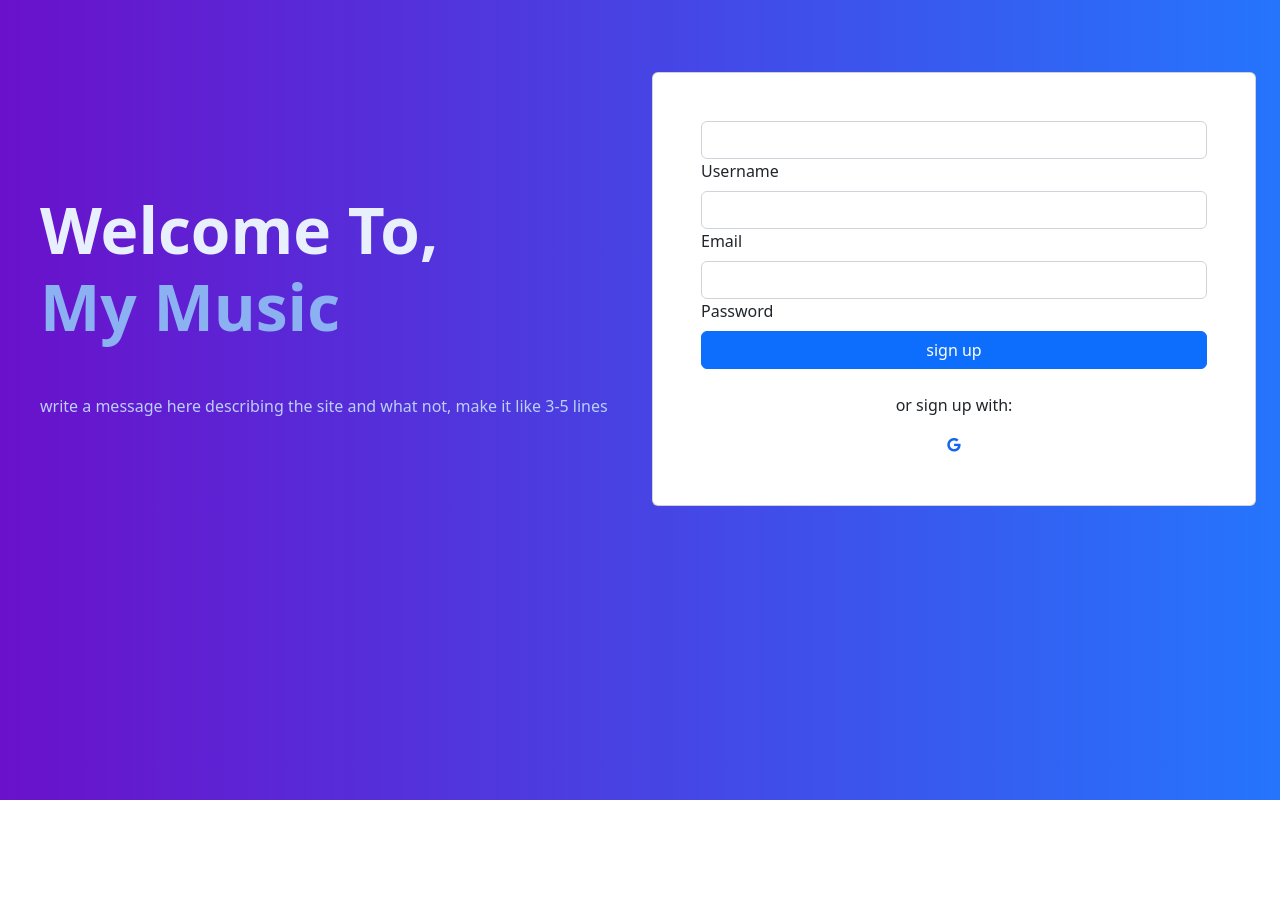
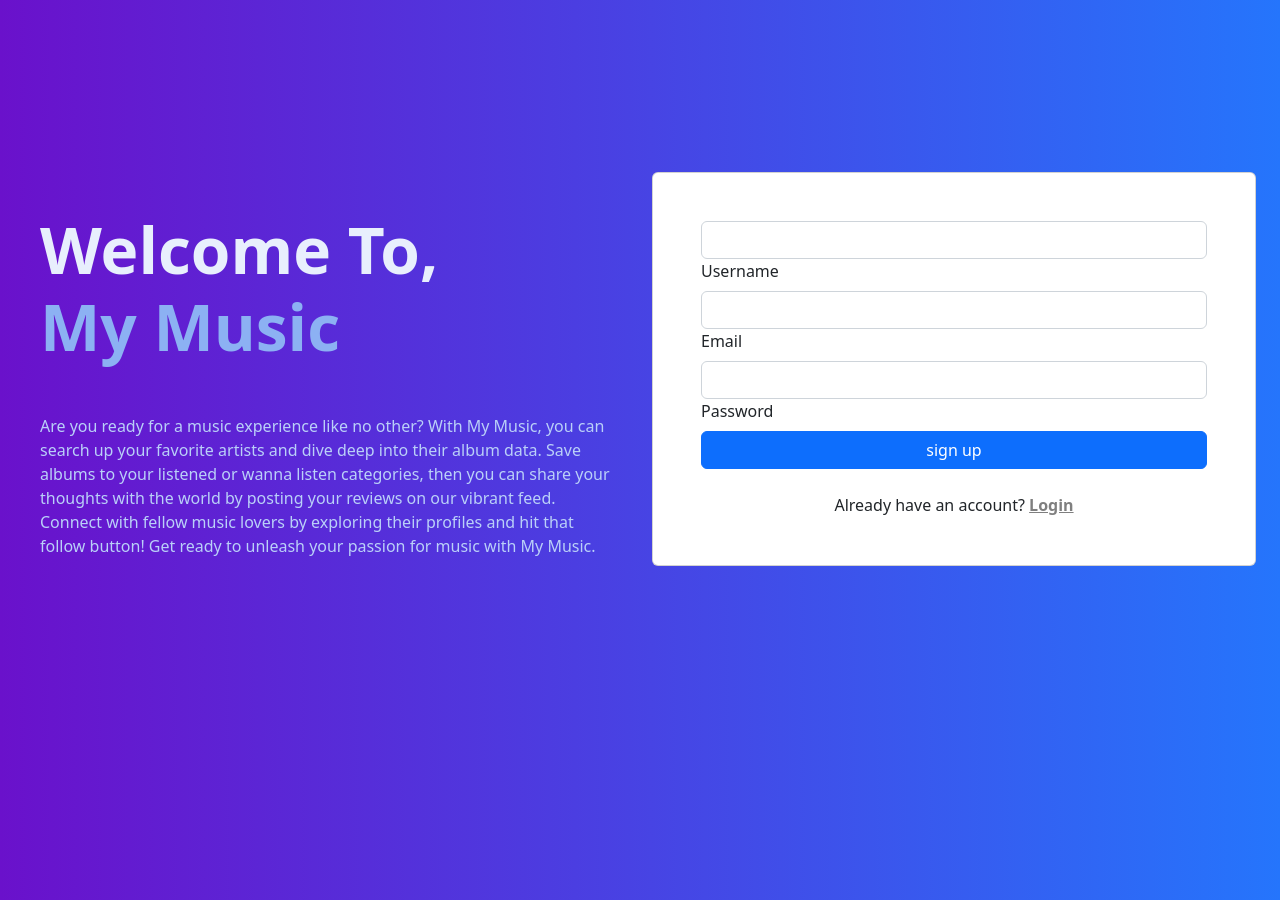
Before and after one commit to AveryNewhart/my-music, a React (Create React App) app in the folder client/: page /signup in a window 1280 px wide. Before the commit the page ends 800 px from the top, so only its background shows below. Built offline with nearby package versions, Linux system fonts and the light colour scheme; a web font is replaced by a local one.

Commit message:
wrote a statement on signup page, made it more centered, added button to go back to login, just need to fully decide on colors

```diff
--- a/client/src/pages/Signup.js
+++ b/client/src/pages/Signup.js
@@ -13,10 +13,11 @@ import {
   MDBCardBody,
   MDBInput,
 //   MDBCheckbox,
-  MDBIcon
+  // MDBIcon
 }
 from 'mdb-react-ui-kit';
 import "@fortawesome/fontawesome-free/css/all.min.css";
+import "../styles/Signup.css"
 
 const Signup = () => {
     const [userFormData, setUserFormData] = useState({
@@ -76,7 +77,7 @@ const Signup = () => {
       };
 
   return (
-    <MDBContainer fluid className='p-4 overflow-hidden'>
+    <MDBContainer fluid className='p-4 overflow-hidden margin-top'>
 
       <MDBRow>
       <Alert
@@ -96,7 +97,11 @@ const Signup = () => {
           </h1>
 
           <p className='px-3' style={{color: 'hsl(218, 81%, 85%)'}}>
-            write a message here describing the site and what not, make it like 3-5 lines
+          Are you ready for a music experience like no other?
+          With My Music, you can search up your favorite artists and dive deep into their album data.
+          Save albums to your listened or wanna listen categories, then you can share your thoughts with the world by posting your reviews on our vibrant feed.
+          Connect with fellow music lovers by exploring their profiles and hit that follow button!
+          Get ready to unleash your passion for music with My Music.
           </p>
 
         </MDBCol>
@@ -129,7 +134,7 @@ const Signup = () => {
 
               <MDBBtn className='w-100 mb-4' size='md' type='submit' >sign up</MDBBtn>
 
-              <div className="text-center">
+              {/* <div className="text-center">
 
                 <p>or sign up with:</p>
 
@@ -137,7 +142,10 @@ const Signup = () => {
                   <MDBIcon fab icon='google' size="sm"/>
                 </MDBBtn>
 
-              </div>
+              </div> */}
+                <div>
+                  <p className="mb-0 centerLogin">Already have an account? <a href="/login" className="text-black-50 fw-bold">Login</a></p>
+                </div>
               </form>
             </MDBCardBody>
             {/* </form> */}
--- /dev/null
+++ b/client/src/styles/Signup.css
@@ -0,0 +1,7 @@
+.margin-top {
+    margin-top: 100px;
+}
+
+.centerLogin {
+    text-align: center;
+  }
```
